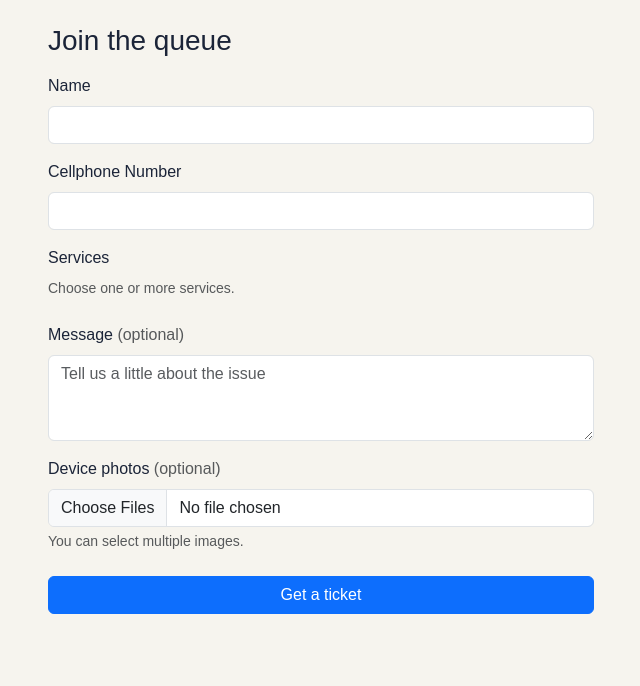
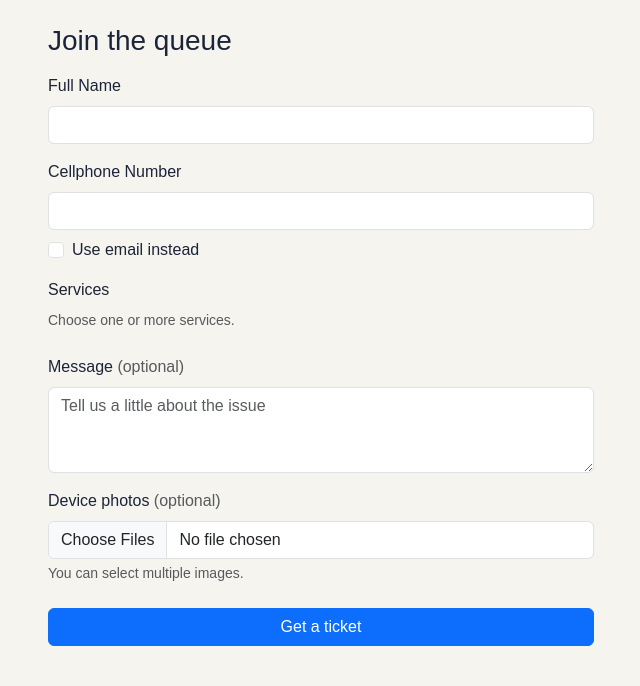
Before and after one commit to Pintakasi/CCC181, a Flask app: page /join in a window 1280 px wide. Shown: the part 56-742 px from the top of the page, without its empty margins (319-959 px from the left). Run offline with Flask 3, Linux system fonts and the light colour scheme; data that the repository does not hold is empty.

Commit message:
Done checkpoint 7, and added email column in customers table (#3)

```diff
--- a/my-app/app.py
+++ b/my-app/app.py
@@ -5,6 +5,7 @@ Run it with:
 then open http://127.0.0.1:5000
 """
 import os
+import re
 import secrets
 import string
 
@@ -17,6 +18,12 @@ from sqlalchemy import and_, func, or_
 from sqlalchemy.exc import SQLAlchemyError
 
 from models import Customer, Technician, Service, Ticket, ServicesChosen, DevicePhoto, db
+
+EMAIL_PATTERN = re.compile(
+    r"[A-Za-z0-9.!#$%&'*+/=?^_`{|}~-]+"
+    r"@[A-Za-z0-9](?:[A-Za-z0-9-]{0,61}[A-Za-z0-9])?"
+    r"(?:\.[A-Za-z0-9](?:[A-Za-z0-9-]{0,61}[A-Za-z0-9])?)+"
+)
 
 load_dotenv()
 
@@ -134,7 +141,12 @@ def join_form():
 def join():
     form = request.form
     name = form.get("name", "").strip()
-    contact = form.get("contact", "")
+    contact_method = form.get("contact_method", "phone")
+    contact = (
+        form.get("email", "").strip()
+        if contact_method == "email"
+        else form.get("contact", "").strip()
+    )
     description = form.get("message", "").strip()
     selected_services = form.getlist("service_ids")
     uploaded_photos = [photo for photo in request.files.getlist("photos") if photo.filename]
@@ -144,7 +156,18 @@ def join():
         errors["name"] = "Enter your name."
     elif len(name) > 100:
         errors["name"] = "Name must be 100 characters or fewer."
-    if not (
+    if contact_method == "email":
+        local_part = contact.partition("@")[0]
+        if (
+            len(contact) > 255
+            or not EMAIL_PATTERN.fullmatch(contact)
+            or len(local_part) > 64
+            or ".." in local_part
+            or local_part.startswith(".")
+            or local_part.endswith(".")
+        ):
+            errors["email"] = "Enter a valid email address."
+    elif contact_method != "phone" or not (
         len(contact) == 11
         and contact.startswith("09")
         and contact.isascii()
@@ -175,7 +198,9 @@ def join():
         errors["photos"] = "Upload image files only."
 
     if errors:
-        if "contact" in errors:
+        if "email" in errors:
+            flash(errors["email"], "danger")
+        elif "contact" in errors:
             flash("Please enter a valid cellphone number", "danger")
         else:
             flash("Please fix the highlighted fields.", "danger")
@@ -200,9 +225,34 @@ def join():
 
     photo_data = [photo.read() for photo in uploaded_photos]
     try:
-        customer = Customer(name=name, phone_number=contact)
-        db.session.add(customer)
-        db.session.flush()
+        if contact_method == "email":
+            normalized_email = contact.lower()
+            customer = db.session.scalar(
+                db.select(Customer)
+                .where(func.lower(Customer.email) == normalized_email)
+                .order_by(Customer.id)
+                .limit(1)
+            )
+        else:
+            normalized_email = None
+            customer = db.session.scalar(
+                db.select(Customer)
+                .where(Customer.phone_number == contact)
+                .order_by(Customer.id)
+                .limit(1)
+            )
+        if customer is None:
+            customer = Customer(
+                name=name,
+                phone_number=contact if contact_method == "phone" else None,
+                email=normalized_email,
+            )
+            db.session.add(customer)
+            db.session.flush()
+        else:
+            customer.name = name
+            if normalized_email is not None:
+                customer.email = normalized_email
 
         new_ticket = Ticket(
             ticket_code=generate_ticket_code(),
--- a/my-app/models.py
+++ b/my-app/models.py
@@ -10,7 +10,8 @@ class Customer(db.Model):
 
     id = db.Column(db.Integer, primary_key=True, autoincrement=True)
     name = db.Column(db.String(100), nullable=False)
-    phone_number = db.Column(db.String(15), nullable=False)
+    phone_number = db.Column(db.String(15), nullable=True)
+    email = db.Column(db.String(255), nullable=True)
 
     tickets = db.relationship("Ticket", back_populates="customer", cascade="all, delete-orphan")
 
--- a/my-app/templates/join.html
+++ b/my-app/templates/join.html
@@ -13,7 +13,7 @@
       {% endif %}
 
       <div class="mb-3">
-        <label for="name" class="form-label">Name</label>
+        <label for="name" class="form-label">Full Name</label>
         <input id="name" name="name" type="text" autocomplete="name" required
                class="form-control {% if errors and errors.name %}is-invalid{% endif %}"
                value="{{ form.get('name', '') }}"
@@ -24,15 +24,29 @@
       </div>
 
       <div class="mb-3">
+        <div id="phone-field">
           <label for="contact" class="form-label">Cellphone Number</label>
           <input id="contact" name="contact" type="text" inputmode="numeric"
-               autocomplete="tel" maxlength="11" pattern="09[0-9]{9}" required
+                 autocomplete="tel" maxlength="11" pattern="09[0-9]{9}"
                  class="form-control {% if errors and errors.contact %}is-invalid{% endif %}"
                  value="{{ form.get('contact', '') }}"
                  {% if errors and errors.contact %}aria-describedby="contact-error"{% endif %}>
           {% if errors and errors.contact %}
             <div id="contact-error" class="invalid-feedback">{{ errors.contact }}</div>
           {% endif %}
+        </div>
+        <div id="email-field" hidden>
+          <label for="email" class="form-label">Email Address</label>
+          <input id="email" name="email" type="email" maxlength="255" autocomplete="email"
+                 class="form-control {% if errors and errors.email %}is-invalid{% endif %}"
+                 value="{{ form.get('email', '') }}">
+        </div>
+        <div class="form-check mt-2">
+          <input id="use-email" name="contact_method" value="email" type="checkbox"
+                 class="form-check-input"
+                 {% if form.get('contact_method') == 'email' %}checked{% endif %}>
+          <label for="use-email" class="form-check-label">Use email instead</label>
+        </div>
       </div>
 
       <div class="mb-3">
@@ -85,3 +99,26 @@
   </div>
 </div>
 {% endblock %}
+
+{% block scripts %}
+<script>
+  const useEmail = document.getElementById("use-email");
+  const phoneField = document.getElementById("phone-field");
+  const emailField = document.getElementById("email-field");
+  const phoneInput = document.getElementById("contact");
+  const emailInput = document.getElementById("email");
+
+  function updateContactField() {
+    const emailSelected = useEmail.checked;
+    phoneField.hidden = emailSelected;
+    emailField.hidden = !emailSelected;
+    phoneInput.required = !emailSelected;
+    emailInput.required = emailSelected;
+    phoneInput.disabled = emailSelected;
+    emailInput.disabled = !emailSelected;
+  }
+
+  useEmail.addEventListener("change", updateContactField);
+  updateContactField();
+</script>
+{% endblock %}
```
Also changed, not shown: my-app/migrations/versions/20261110_add_customer_email.py (added, +22 -0 lines), my-app/migrations/versions/20261110_allow_email_only_customers.py (added, +32 -0 lines). Lines whose indentation alone changed are shown as unchanged.
